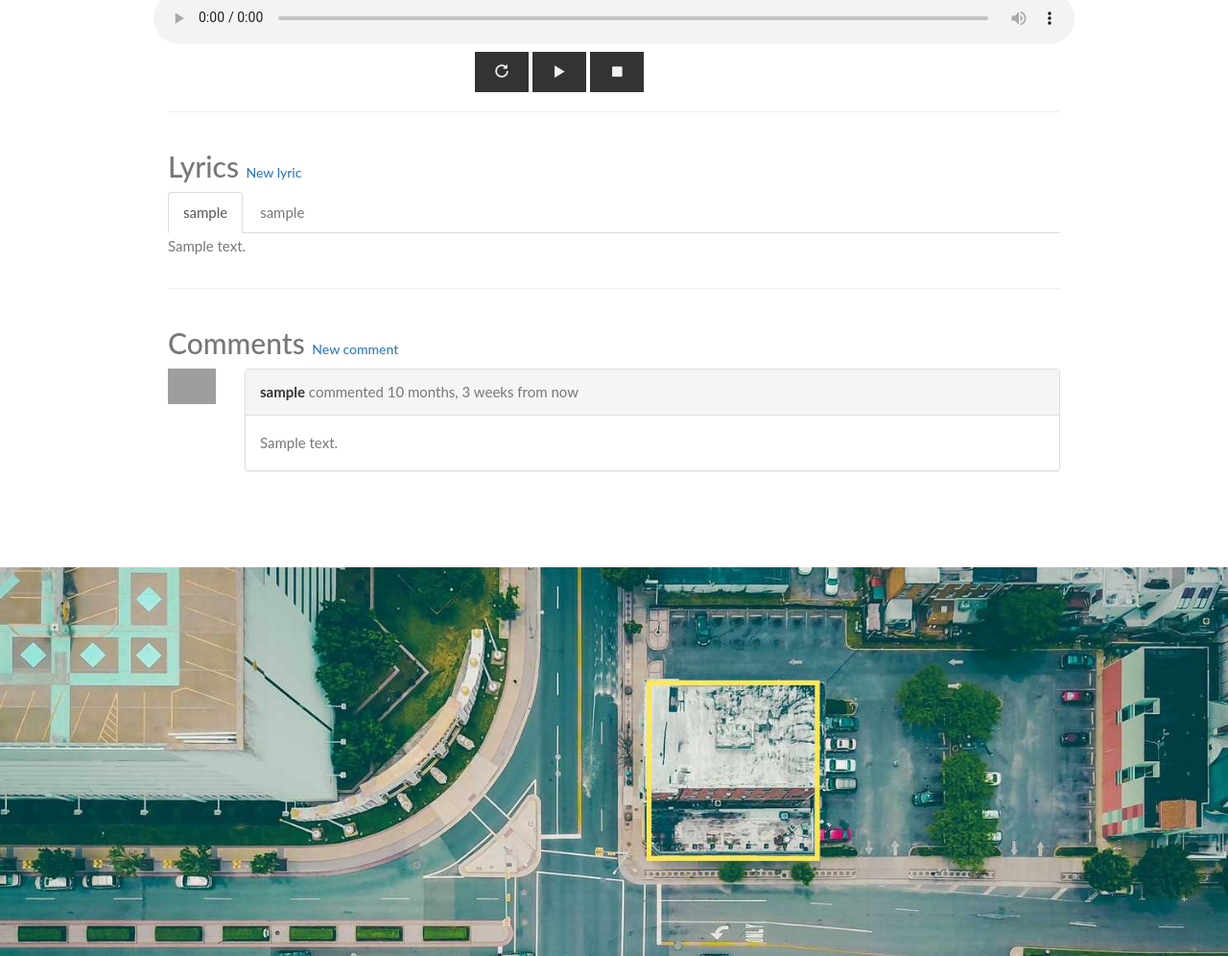
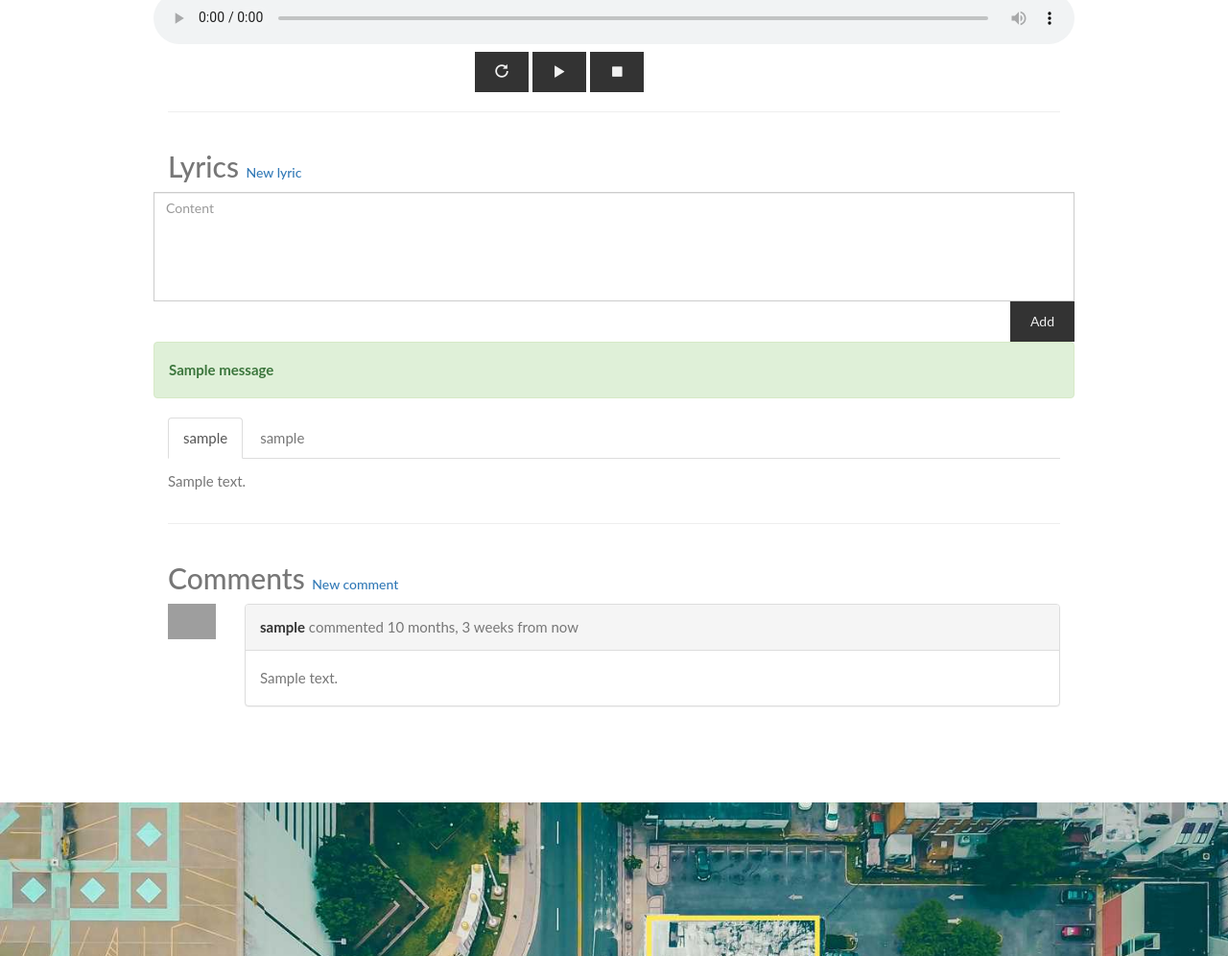
Before and after one commit to Phamduc8797/DjangoMusic-Python, a Django app: template musics/templates/songs/song_detail.html in a window 1280 px wide. Shown: the part 308-1304 px from the top of the page at 96% size. Run offline with Django 3.2, Linux system fonts and the light colour scheme; the template is opened without the code that fills it: most values are stand-ins (such as "Sample title", 1, 10 or a date in 2020); one stand-in notice (Sample message) is shown; some libraries are stand-ins or nearby versions; grey boxes are pictures that could not be loaded.

Commit message:
create lyric

```diff
--- a/djangoMusic/urls.py
+++ b/djangoMusic/urls.py
@@ -19,7 +19,7 @@ from users.views import RegisterView
 from django.contrib.auth.views import LoginView
 from django.views.generic import TemplateView
 from musics.views import HomeView, LogoutView, ListSingerView, ListSongView, DetailSongView
-from useractions.views import ContactCreateView, UploadSongView
+from useractions.views import ContactCreateView, UploadSongView, CreateLyricView
 
 urlpatterns = [
     url(r'^admin/', admin.site.urls),
@@ -33,4 +33,5 @@ urlpatterns = [
     url(r'^contact/$', ContactCreateView.as_view(), name='contactview'),
     url(r'^upload-song/$', UploadSongView.as_view(), name='upload-song'),
     url(r'^detail-song/(?P<pk>[-\w]+)$', DetailSongView.as_view(), name='detail-song'),
+    url(r'^create-lyric/(?P<pk>[-\w]+)$', CreateLyricView.as_view(), name='create-lyric'),
 ]
--- a/musics/templates/songs/song_detail.html
+++ b/musics/templates/songs/song_detail.html
@@ -69,6 +69,7 @@
                         this.pause();
                         this.currentTime = 0;
                     });
+                    $(".buttonplay").html("<button class='btn' title='Play' onclick='playsong();'><i class='glyphicon glyphicon-play'></button>");
                 };
             </script>
         </div>
@@ -77,7 +78,45 @@
     <div class="row">
         <div class="col-sm-12">
             <h2>Lyrics <a style="font-size:14px" href="">New lyric</a></h2>
+
+
+
+
+
+
+
+            <div class="row">
+                <form action="{% url 'create-lyric' object.id %}" method="POST">
+                    {% csrf_token %}
+                    <textarea class="form-control" id="content" name="content" placeholder="Content" rows="5" required></textarea>
+                    <button class="btn pull-right" type="submit">Add</button>
+                </form>
+            </div>
+            <div class="row">
+                {% if form.errors %}
+                    <div class="alert alert-danger">
+                        <strong>Wrong something!!</strong>
+                    </div>
+                {% endif %}
+                {% if messages %}
+                    {% for message in messages %}
+                    <div class="alert alert-success">
+                        <strong>{{ message }}</strong>
+                    </div>
+                    {% endfor %}
+                {% endif %}
+            </div>
         </div><!-- /col-sm-12 -->
+
+
+
+
+
+
+
+
+
+
     </div>
     <div class="row">
         <div class="col-sm-12">
@@ -91,11 +130,11 @@
             </ul>
             <div class="tab-content">
                 <div id="{{ lyricfirst.id }}" class="tab-pane fade in active">
-                <p>{{ lyricfirst.content }}</p>
+                <p>{{ lyricfirst.content|linebreaks }}</p>
                 </div>
                 {% for lyric in lyrics %}
                 <div id="{{ lyric.id }}" class="tab-pane">
-                    <p>{{ lyric.content }}</p>
+                    <p>{{ lyric.content|linebreaks }}</p>
                 </div>
                 {% endfor %}
             </div>
--- a/useractions/models.py
+++ b/useractions/models.py
@@ -46,3 +46,6 @@ class Lyric(models.Model):
 
     def __str__(self):
         return self.content
+
+    def get_absolute_url(self):
+        return reverse('detail-song', kwargs={'pk': 1})
```
Also changed, not shown: musics/views.py (+5 -2 lines), useractions/forms.py (+6 -1 lines), useractions/views.py (+21 -7 lines), 1 other file.
